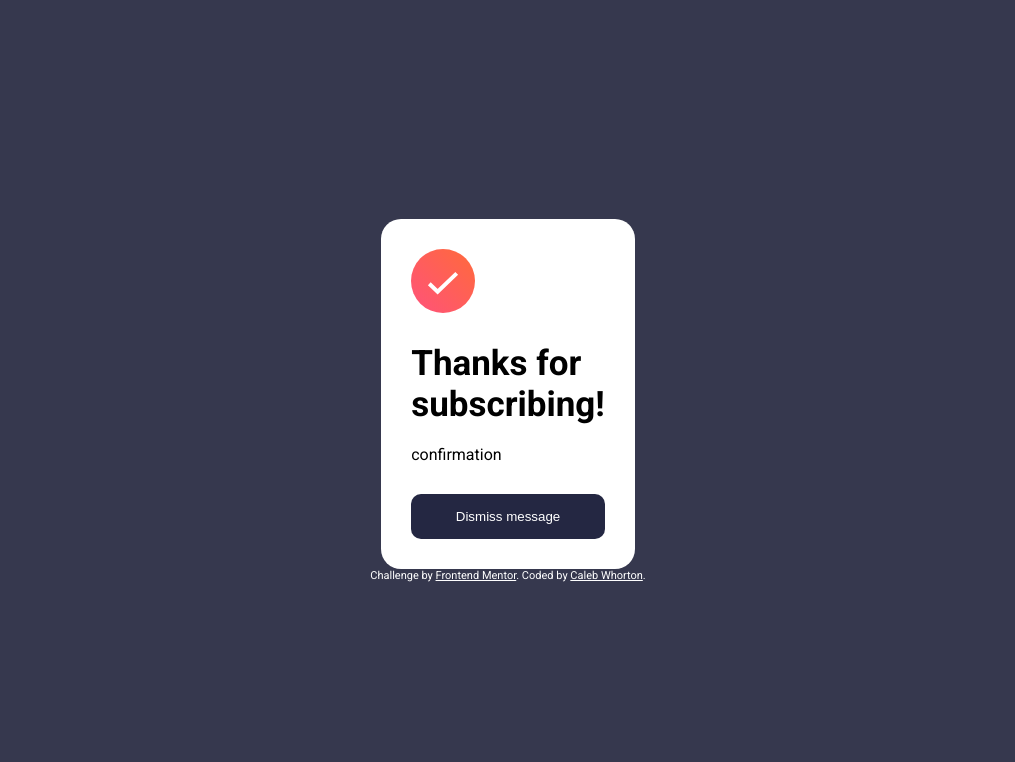
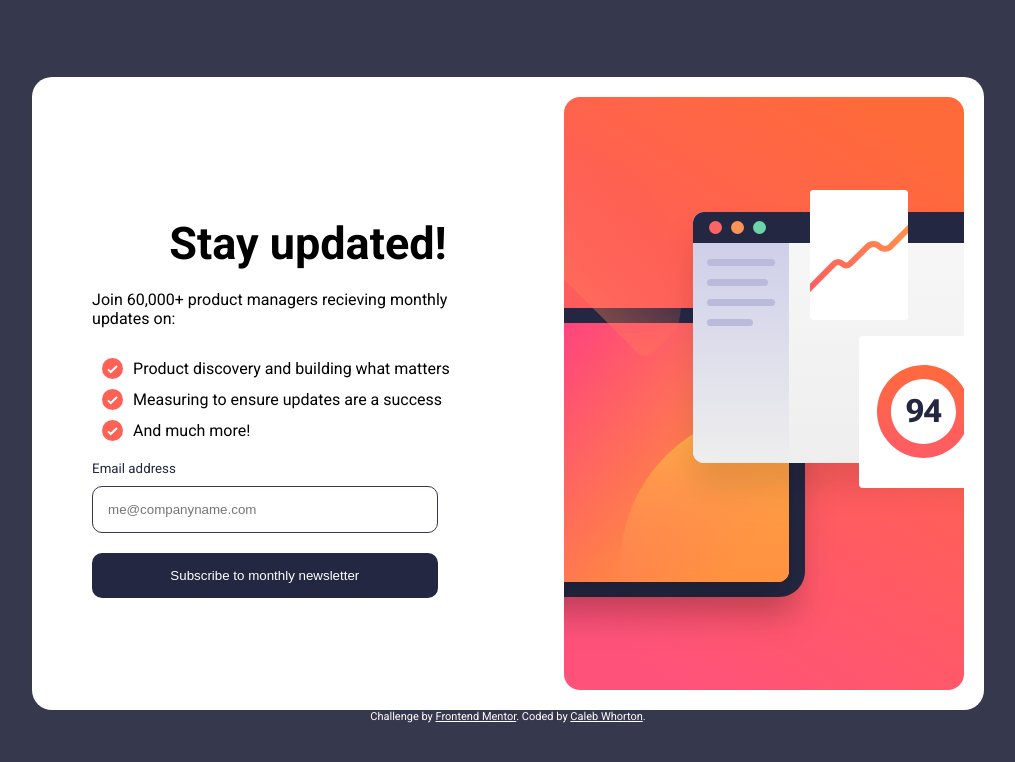
Before and after one commit to CalebWhorton12/newsletter-sign-up-with-success-message, a plain HTML site: page index.html in a window 1280 px wide. Shown: the whole page, without its empty margins (132-1147 px from the left). Drawn offline with Linux system fonts and the light colour scheme.

Commit message:
Final Commit

```diff
--- a/index.html
+++ b/index.html
@@ -23,7 +23,7 @@
   </head>
   <body>
     <main>
-      <div class="contact-card">
+      <div class="contact-card show">
         <div class="text-content">
           <h1>Stay updated!</h1>
           <p>
@@ -72,7 +72,7 @@
         />
       </div>
 
-      <div class="success-box show">
+      <div class="success-box">
         <img src="images/icon-success.svg" alt="Success" />
         <div class="success-text"></div>
         <h2>
--- a/style.css
+++ b/style.css
@@ -185,7 +185,4 @@ ul {
     height: 100vh;
     width: 100vw;
   }
-
-  .success-box #dismiss {
-  }
 }
```
